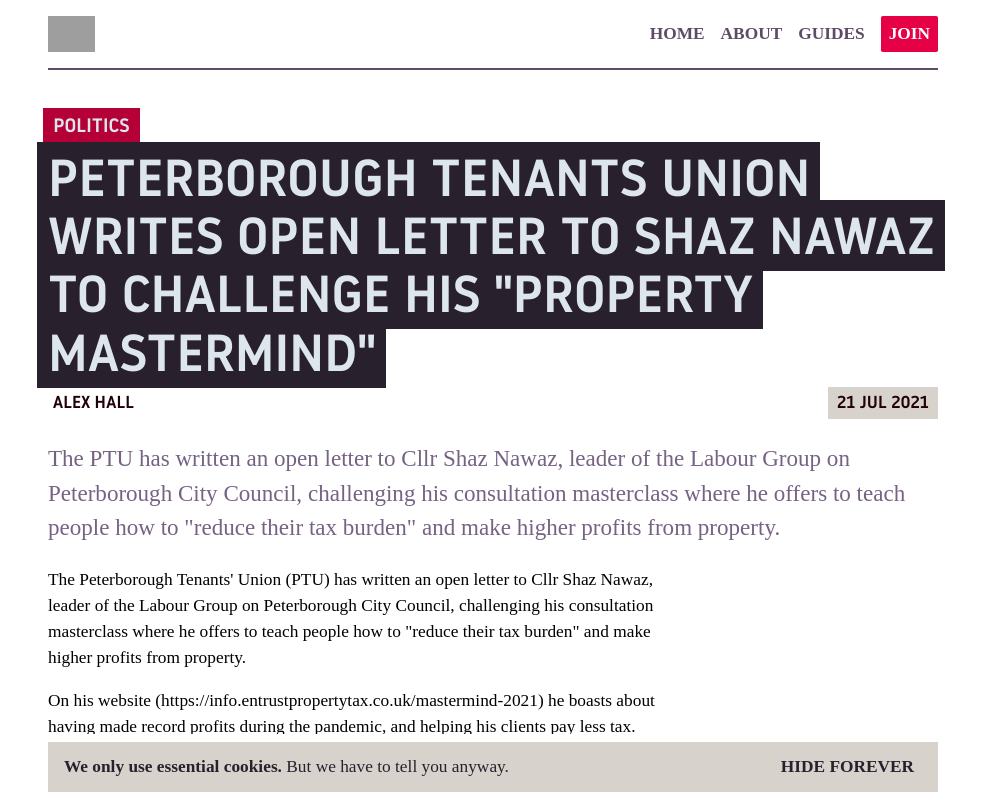
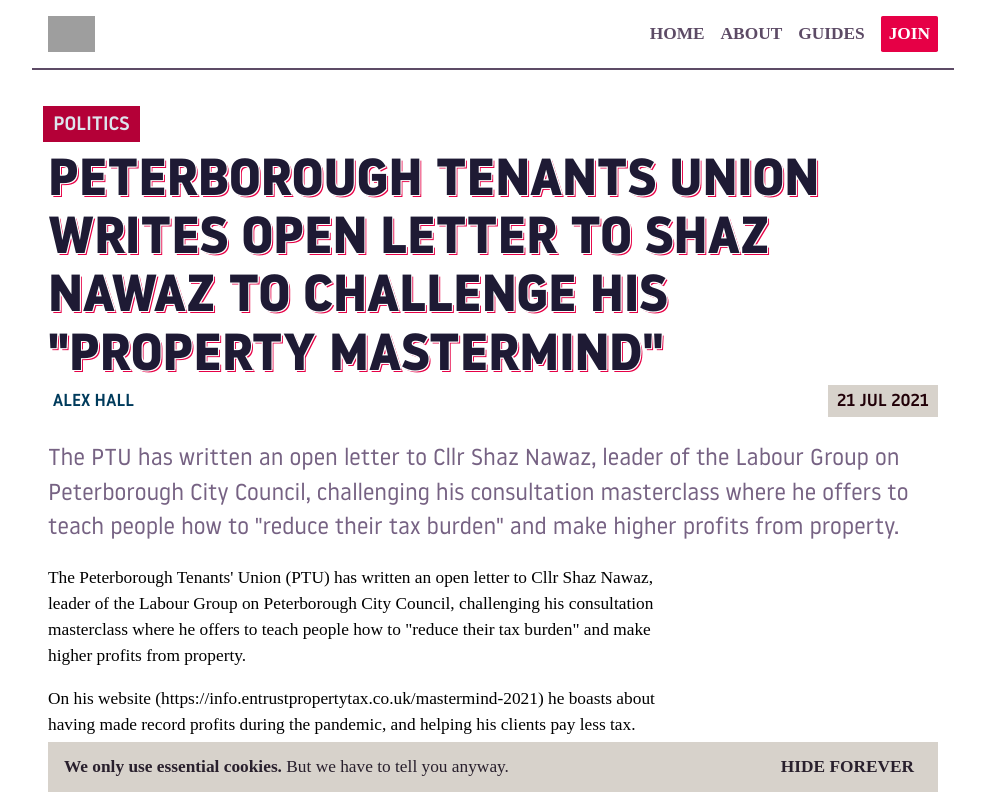
Before and after one commit to ptenu/www-public, a Flask app: page /news/shaz-nawaz-labour in a window 1280 px wide. Shown: the top 799 px of the page, without its empty margins (147-1132 px from the left). Run offline with Flask 2, Linux system fonts and the light colour scheme; some libraries are stand-ins or nearby versions; some web fonts are replaced; grey boxes are pictures that could not be loaded.

Commit message:
Minor design and config changes

```diff
--- /dev/null
+++ b/app.py
@@ -0,0 +1,162 @@
+from flask import Flask, abort, render_template
+from datetime import date
+import os
+
+import frontmatter
+import markdown
+
+app = Flask(__name__)
+
+CONTENT_DIR = os.environ.get("WWW_CONTENT_DIR", "content")
+
+
+class PageTree:
+    def __init__(self, sort_attribute, first_item=None) -> None:
+        self.sort_attribute = sort_attribute
+        self.__tree = [None, first_item, None]
+        self.__list = []
+
+    def compare(self, leaf, new_item):
+        if leaf[1] is None:
+            return 1
+
+        existing_item_attr = leaf[1][self.sort_attribute]
+        new_item_attr = new_item[self.sort_attribute]
+        if existing_item_attr > new_item_attr:
+            return 0
+
+        if existing_item_attr <= new_item_attr:
+            return 2
+
+    def add_leaf(self, new_item, leaf=None):
+        if leaf is None:
+            leaf = self.__tree
+
+        new_index = self.compare(leaf, new_item)
+        if new_index == 1:
+            leaf[1] = new_item
+            return
+
+        if leaf[new_index] is None:
+            leaf[new_index] = [None, new_item, None]
+            return
+
+        return self.add_leaf(new_item, leaf[new_index])
+
+    def map_leaf(self, leaf=None):
+        if leaf is None:
+            leaf = self.__tree
+
+        for petal in leaf:
+            if petal is None:
+                continue
+
+            if isinstance(petal, list):
+                self.map_leaf(petal)
+                continue
+
+            self.__list.append(petal)
+
+    def push(self, new_item):
+        """
+        Add a new item to the tree
+        """
+        self.add_leaf(new_item)
+
+    def get(self, order="asc"):
+        """
+        Flatten the tree and return a list
+        """
+        self.map_leaf()
+
+        pages = self.__list
+
+        if order == "desc":
+            pages.reverse()
+
+        return pages
+
+
+def get_page_list(dir_path, sort_by="date", category=None, limit=5, order="desc"):
+    content_path = os.path.join(os.path.split(__file__)[0], CONTENT_DIR, dir_path)
+
+    if not os.path.isdir(content_path):
+        abort(404)
+
+    pages = PageTree(sort_by)
+    for file in os.listdir(content_path):
+        if not file.endswith(".md"):
+            continue
+
+        file_path = os.path.join(content_path, file)
+        with open(file_path) as f:
+            page = frontmatter.load(f)
+            page = page.metadata
+            bare_name = file.split(".")[0]
+            page["url"] = f"{dir_path}/{bare_name}"
+            if not page["url"].startswith("/"):
+                page["url"] = "/" + page["url"]
+
+            if category is not None and "category" in page:
+                if page["category"] != category:
+                    continue
+
+            try:
+                pages.push(page)
+            except:
+                pass
+
+    try:
+        pages = pages.get(order=order)
+    except:
+        return []
+
+    if limit is None:
+        return pages
+
+    return pages[:limit]
+
+
+def get_page(path: str):
+    content_path = os.path.join(os.path.split(__file__)[0], CONTENT_DIR, f"{path}.md")
+
+    try:
+        with open(content_path) as f:
+            page = frontmatter.load(f)
+            content = markdown.markdown(page.content)
+
+            if path.startswith("__"):
+                abort(404)
+
+            if "date" in page:
+                if page["date"] > date.today():
+                    abort(404)
+
+            if "visible" in page:
+                if page["visible"] != True:
+                    abort(404)
+
+            template = "page"
+            if "template" in page:
+                template = page["template"]
+
+            breadcrumb = path.split("/")
+            breadcrumb = list(filter(lambda t: t != "", breadcrumb))
+            parent_dir = breadcrumb[:-1]
+            dir_path = "/".join(parent_dir)
+
+            siblings = get_page_list(dir_path, sort_by="title", limit=20, order="asc")
+
+            context = {
+                "content": content,
+                **page.metadata,
+                "siblings": siblings,
+            }
+
+            if len(parent_dir) > 0:
+                context["parent"] = parent_dir[-1]
+
+            return render_template(f"{template}.html", context=context)
+
+    except FileNotFoundError:
+        abort(404)
--- a/app.yaml
+++ b/app.yaml
@@ -5,12 +5,14 @@ handlers:
   # directory.
   - url: /static
     static_dir: static
+    secure: always
 
   # This handler routes all requests not caught above to your main app. It is
   # required when static routes are defined, but can be omitted (along with
   # the entire handlers section) when there are no static files defined.
   - url: /.*
     script: auto
+    secure: always
 
 env_variables:
   WWW_CONTENT_DIR: content
--- a/content/news/gul-nawaz-2022.md
+++ b/content/news/gul-nawaz-2022.md
@@ -2,7 +2,7 @@
 title: Peterborough Councillor Gul Nawaz makes deal with tenant after "revenge evection"
 summary: Councillor Gul Nawaz makes a deal to write off costs after he evicted a tenant from his property following complaints to the council about the serious hazards there.
 date: 2022-05-18
-image_url: https://www.peterboroughtoday.co.uk/webimg/T0FLMTIzNTc5MDQw.jpg
+image_url: https://static.peterboroughtenants.app/gn.png
 template: news
 category: Eviction
 ---
--- a/main.py
+++ b/main.py
@@ -1,169 +1,11 @@
-from datetime import date, datetime
 from werkzeug.exceptions import HTTPException
-import os
 
-import frontmatter
-import markdown
-from flask import Flask, render_template, abort, Response
+from flask import render_template, Response
 
-app = Flask(__name__)
+from app import app
+from routes import *
 
 
 @app.errorhandler(HTTPException)
 def handle_errors(e):
     return Response(render_template("http_error.html", error=e), e.code)
-
-
-CONTENT_DIR = os.environ.get("WWW_CONTENT_DIR", os.path.join(os.getcwd(), "content"))
-
-
-class PageTree:
-    def __init__(self, sort_attribute, first_item=None) -> None:
-        self.sort_attribute = sort_attribute
-        self.__tree = [None, first_item, None]
-        self.__list = []
-
-    def compare(self, leaf, new_item):
-        if leaf[1] is None:
-            return 1
-
-        existing_item_attr = leaf[1][self.sort_attribute]
-        new_item_attr = new_item[self.sort_attribute]
-        if existing_item_attr > new_item_attr:
-            return 0
-
-        if existing_item_attr <= new_item_attr:
-            return 2
-
-    def add_leaf(self, new_item, leaf=None):
-        if leaf is None:
-            leaf = self.__tree
-
-        new_index = self.compare(leaf, new_item)
-        if new_index == 1:
-            leaf[1] = new_item
-            return
-
-        if leaf[new_index] is None:
-            leaf[new_index] = [None, new_item, None]
-            return
-
-        return self.add_leaf(new_item, leaf[new_index])
-
-    def map_leaf(self, leaf=None):
-        if leaf is None:
-            leaf = self.__tree
-
-        for petal in leaf:
-            if petal is None:
-                continue
-
-            if isinstance(petal, list):
-                self.map_leaf(petal)
-                continue
-
-            self.__list.append(petal)
-
-    def push(self, new_item):
-        """
-        Add a new item to the tree
-        """
-        self.add_leaf(new_item)
-
-    def get(self, order="asc"):
-        """
-        Flatten the tree and return a list
-        """
-        self.map_leaf()
-
-        pages = self.__list
-
-        if order == "desc":
-            pages.reverse()
-
-        return pages
-
-
-def get_page_list(dir_path, sort_by="date", category=None, limit=5, order="desc"):
-    content_path = os.path.join(CONTENT_DIR, dir_path)
-
-    if not os.path.isdir(content_path):
-        abort(404)
-
-    pages = PageTree(sort_by)
-    for file in os.listdir(content_path):
-        if not file.endswith(".md"):
-            continue
-
-        file_path = os.path.join(content_path, file)
-        with open(file_path) as f:
-            page = frontmatter.load(f)
-            page = page.metadata
-            bare_name = file.split(".")[0]
-            page["url"] = f"{dir_path}/{bare_name}"
-            if not page["url"].startswith("/"):
-                page["url"] = "/" + page["url"]
-
-            if category is not None and "category" in page:
-                if page["category"] != category:
-                    continue
-
-            try:
-                pages.push(page)
-            except:
-                pass
-
-    try:
-        pages = pages.get(order=order)
-    except:
-        return []
-
-    if limit is None:
-        return pages
-
-    return pages[:limit]
-
-
-def get_page(path: str):
-    content_path = os.path.join(CONTENT_DIR, f"{path}.md")
-
-    try:
-        with open(content_path) as f:
-            page = frontmatter.load(f)
-            content = markdown.markdown(page.content)
-
-            if path.startswith("__"):
-                abort(404)
-
-            if "date" in page:
-                if page["date"] > date.today():
-                    abort(404)
-
-            if "visible" in page:
-                if page["visible"] != True:
-                    abort(404)
-
-            template = "page"
-            if "template" in page:
-                template = page["template"]
-
-            breadcrumb = path.split("/")
-            breadcrumb = list(filter(lambda t: t != "", breadcrumb))
-            parent_dir = breadcrumb[:-1]
-            dir_path = "/".join(parent_dir)
-
-            siblings = get_page_list(dir_path, sort_by="title", limit=20, order="asc")
-
-            context = {
-                "content": content,
-                **page.metadata,
-                "siblings": siblings,
-            }
-
-            if len(parent_dir) > 0:
-                context["parent"] = parent_dir[-1]
-
-            return render_template(f"{template}.html", context=context)
-
-    except FileNotFoundError:
-        abort(404)
--- a/routes.py
+++ b/routes.py
@@ -1,7 +1,7 @@
-from genericpath import isdir
-import os
+import os, sys
 from flask import abort, render_template
-from main import app, CONTENT_DIR, get_page, get_page_list
+from app import app
+from app import CONTENT_DIR, get_page, get_page_list
 
 
 @app.route("/")
--- a/static/styles/layout.css
+++ b/static/styles/layout.css
@@ -5,15 +5,19 @@ body {
 }
 
 body > header {
+  --shadow-colour: #fff;
+
   display: flex;
   flex: 0 0 auto;
   justify-content: space-between;
   align-items: center;
   padding: 1rem 0;
-  border-bottom: 2px solid var(--accent-600);
   width: 890px;
   max-width: 100%;
   margin: 0 auto;
+  background-color: var(--shadow-colour);
+  box-shadow: -1rem 0 0 0 var(--shadow-colour), 1rem 0 0 0 var(--shadow-colour),
+    1rem 2px 0 0 var(--accent-600), -1rem 2px 0 0 var(--accent-600);
 }
 
 body > header > nav {
--- a/static/styles/news.css
+++ b/static/styles/news.css
@@ -1,23 +1,24 @@
 @media screen {
   .big-header h1 {
     position: relative;
-    display: inline;
-    background-color: var(--accent-800);
-    margin: 0;
-    color: var(--colour-light);
+    display: block;
+    margin: 0 -0.22ex;
+    color: var(--colour-dark);
     text-transform: uppercase;
-    font-weight: 600;
+    text-shadow: -1px -1px #fff, 1px 1px #fff, -1px 1px #fff, 1px -1px #fff,
+      2px 2px var(--brand-500);
+    font-weight: 800;
     line-height: 1.12;
-    filter: drop-shadow(0.77ex 0 0 var(--accent-800))
-      drop-shadow(-0.77ex 0 0 var(--accent-800));
     z-index: 10;
     font-size: 3em;
+    background-color: #fff;
+    padding: 0 0.22ex;
   }
 }
 
 @media screen and (max-width: 545px) {
   .big-header h1 {
-    font-size: 2.33em;
+    font-size: 2.5em;
   }
 }
 
@@ -31,6 +32,7 @@
 p.summary {
   font-size: 1.33em;
   color: var(--accent-500);
+  font-family: "Noway";
 }
 
 h1,
@@ -78,32 +80,28 @@ p.date {
 
 p.author {
   background-color: #fff;
-  color: var(--brand-900);
+  color: var(--colour-blue-dark);
   margin-bottom: 0;
   font-size: 1em;
 }
 
-.image-wrapper {
-  display: grid;
-  grid-template-rows: 1fr;
-  grid-template-columns: 1fr;
-  height: 33vh;
+.feature-image {
+  display: block;
+  z-index: -1;
+  height: 400px;
+  object-fit: cover;
+  object-position: center;
+  position: absolute;
+  top: 0;
+  left: 0;
+  width: 100%;
 }
 
-.image-wrapper > header {
-  grid-column: 1 /-1;
-  grid-row: 1 /-1;
-  align-self: end;
+.big-header {
+  margin: 0;
+  position: relative;
 }
 
-.feature-image {
-  z-index: -1;
-  width: 80%;
-  height: 100%;
-  max-height: 33vh;
-  object-fit: cover;
-  object-position: center;
-  grid-column: 1 / -1;
-  grid-row: 1 /-1;
-  justify-self: end;
+.feature-image ~ .page.article {
+  margin-top: 200px;
 }
--- a/templates/news.html
+++ b/templates/news.html
@@ -1,33 +1,28 @@
-{% extends 'base.html' %}
-{% block title %}
-    {{ context.title }}
-{% endblock %}
+{% extends 'base.html' %} {% block title %} {{ context.title }} {% endblock %}
 {% block head %}
-    <link rel="stylesheet" href="{{ url_for('static', filename='styles/news.css') }}"/>
+<link
+  rel="stylesheet"
+  href="{{ url_for('static', filename='styles/news.css') }}"
+/>
 
-    <meta property="og:title" content="{{ context.title }}"/>
+<meta property="og:title" content="{{ context.title }}" />
 {% if context.summary %}
-        <meta property="og:description" content="{{context.summary}}"/>
+<meta property="og:description" content="{{context.summary}}" />
 {%endif%}
-        <meta property="og:article:published_time " content="{{context.date}}"/>
+<meta property="og:article:published_time " content="{{context.date}}" />
 {% if context.author %}
-            <meta property="og:article:author" content="{{context.author}}"/>
+<meta property="og:article:author" content="{{context.author}}" />
 {% endif %}
-        <meta property="og:type" content="article"/>
-        <meta property="og:url" content="{{ request.base_url }}"/>
+<meta property="og:type" content="article" />
+<meta property="og:url" content="{{ request.base_url }}" />
 {% if context.image_url %}
-            <meta property="og:image" content="{{ context.image_url }}"/>
-            <meta name="twitter:card" content="summary_large_image"/>
+<meta property="og:image" content="{{ context.image_url }}" />
+<meta name="twitter:card" content="summary_large_image" />
+{% endif %} {% endblock %} {% block content %} {% if context.image_url %}
+<img class="feature-image" src="{{ context.image_url }}" />
 {% endif %}
-    {% endblock %}
-    {% block content %}
 
 <article class="page article">
-            {% if context.image_url %}
-                <div class="image-wrapper">
-                    <img class="feature-image" src="{{ context.image_url }}"/>
-                {% endif %}
-
   <header class="big-header">
     <aside class="meta">
       <p class="category">{{ context.category }}</p>
@@ -40,9 +35,7 @@
       <p class="date">{{ context.date.strftime('%d %b %Y') }}</p>
     </aside>
   </header>
-                {% if context.image_url %}
-                </div>
-            {% endif %}
+  {% if context.image_url %} {% endif %}
   <p class="summary">{{ context.summary }}</p>
 
   <section>{{ context.content | safe }}</section>
```
Also changed, not shown: payment.py (deleted, +0 -52 lines), static/styles/page.css (+12 -9 lines). Lines whose indentation alone changed are shown as unchanged.
